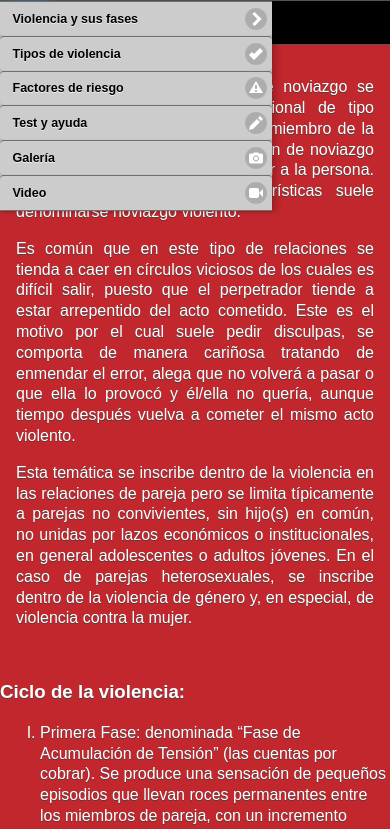
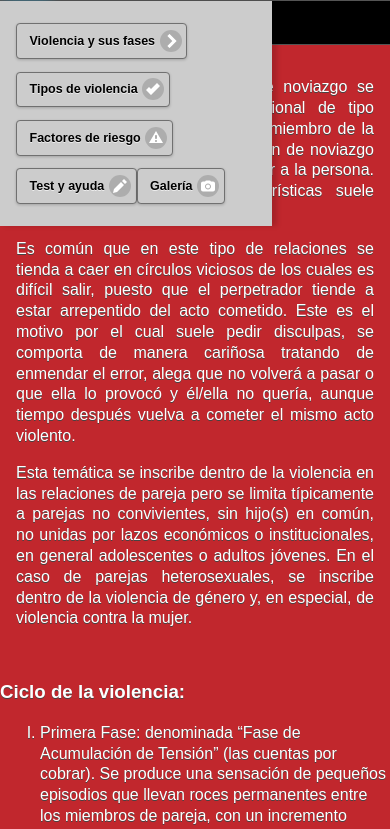
Before and after one commit to AL09F13/violencia, a plain HTML site: page index.html in a window 390 px wide. Both pictures are taken after a click on the button 27 px from the left and 13 px from the top of the page. Shown: the top 829 px of the page. Drawn offline with Linux system fonts and the light colour scheme; some packages are replaced by stand-ins of ours; files whose address does not match are found by name.

Commit message:
dos
aguilar sigue siendo violenta

```diff
--- a/index.html
+++ b/index.html
@@ -18,7 +18,7 @@
   <script src="js/jquery-1.11.2.min.js"></script>
   <script src="js/jquery.mobile-1.4.5.min.js"></script>
   <script src="js/acciones.js" type="text/javascript"></script>
-  <!-- <script src="phonegap.js" type="text/javascript"></script> -->
+  <script src="phonegap.js" type="text/javascript"></script>
  </head>
 
  <body>
@@ -27,22 +27,21 @@
  <div data-role="page" id="principal" >
   <div data-role="header">
     <h1>Violencia en el noviazgo</h1>
+
     <a href="#mipanel" class="ui-btn-left ui-btn ui-btn-inline ui-mini ui-corner-all ui-btn-icon-left ui-icon-bars"></a>
 
     <div data-role="panel" data-position="left" id="mipanel" data-display="overlay">
-   <ul data-role="listview">
-   <li><a href="#principal" id="btnprincipal"   data-transition="pop" class="ui-btn ui-icon-carat-r ui-btn-icon-right ui-shadow ui-corner-all">Violencia y sus fases</a></li>
 
- <li><a href="#tipos" id="btntipos"   data-transition="pop" class="ui-btn ui-icon-check ui-btn-icon-right ui-shadow ui-corner-all">Tipos de violencia</a></li>
+   <a href="#principal" id="btnprincipal"   data-transition="pop" class="ui-btn ui-icon-carat-r ui-btn-icon-right ui-shadow ui-corner-all">Violencia y sus fases</a></li>
 
- <li><a href="#factores" id="btnfactores"   data-transition="pop" class="ui-btn ui-icon-alert ui-btn-icon-right ui-shadow ui-corner-all">Factores de riesgo</a></li>
+ <a href="#tipos" id="btntipos"   data-transition="pop" class="ui-btn ui-icon-check ui-btn-icon-right ui-shadow ui-corner-all">Tipos de violencia</a></li>
 
- <li><a href="#test" id="btntest"   data-transition="pop" class="ui-btn ui-icon-edit ui-btn-icon-right ui-shadow ui-corner-all">Test y ayuda</a></li>
+ <a href="#factores" id="btnfactores"   data-transition="pop" class="ui-btn ui-icon-alert ui-btn-icon-right ui-shadow ui-corner-all">Factores de riesgo</a></li>
 
- <li><a href="#galeria" id="btngaleria"   data-transition="pop" class="ui-btn ui-icon-camera ui-btn-icon-right ui-shadow ui-corner-all">Galería</a></li>
+ <a href="#test" id="btntest"   data-transition="pop" class="ui-btn ui-icon-edit ui-btn-icon-right ui-shadow ui-corner-all">Test y ayuda</a></li>
 
-  <li><a href="#video" id="btnvideo"   data-transition="pop" class="ui-btn ui-icon-video ui-btn-icon-right ui-shadow ui-corner-all">Video</a></li>
-  </ul>
+ <a href="#galeria" id="btngaleria"   data-transition="pop" class="ui-btn ui-icon-camera ui-btn-icon-right ui-shadow ui-corner-all">Galería</a></li>
+
  </div>
 
   </div>
@@ -94,7 +93,6 @@
 
  <li><a href="#galeria" id="btngaleria"   data-transition="pop" class="ui-btn ui-icon-camera ui-btn-icon-right ui-shadow ui-corner-all">Galería</a></li>
 
-  <li><a href="#video" id="btnvideo"   data-transition="pop" class="ui-btn ui-icon-video ui-btn-icon-right ui-shadow ui-corner-all">Video</a></li>
   </ul>
  </div>
 
@@ -169,7 +167,6 @@
 
  <li><a href="#galeria" id="btngaleria"   data-transition="pop" class="ui-btn ui-icon-camera ui-btn-icon-right ui-shadow ui-corner-all">Galería</a></li>
 
-  <li><a href="#video" id="btnvideo"   data-transition="pop" class="ui-btn ui-icon-video ui-btn-icon-right ui-shadow ui-corner-all">Video</a></li>
   </ul>
  </div>
 
@@ -243,7 +240,6 @@
 
  <li><a href="#galeria" id="btngaleria"   data-transition="pop" class="ui-btn ui-icon-camera ui-btn-icon-right ui-shadow ui-corner-all">Galería</a></li>
 
-  <li><a href="#video" id="btnvideo"   data-transition="pop" class="ui-btn ui-icon-video ui-btn-icon-right ui-shadow ui-corner-all">Video</a></li>
   </ul>
  </div>
 
@@ -342,7 +338,6 @@
 
  <li><a href="#galeria" id="btngaleria"   data-transition="pop" class="ui-btn ui-icon-camera ui-btn-icon-right ui-shadow ui-corner-all">Galería</a></li>
 
-  <li><a href="#video" id="btnvideo"   data-transition="pop" class="ui-btn ui-icon-video ui-btn-icon-right ui-shadow ui-corner-all">Video</a></li>
   </ul>
  </div>
 
@@ -475,48 +470,5 @@
  </div>
  <!-- Galería -->
 
- <!-- Video -->
- <div data-role="page" id="video" >
-  <div data-role="header">
-    <h1>Video</h1>
-
-    <a href="#mipanel" class="ui-btn-left ui-btn ui-btn-inline ui-mini ui-corner-all ui-btn-icon-left ui-icon-bars"></a>
-
-    <div data-role="panel" data-position="left" id="mipanel" data-display="overlay">
-   <ul data-role="listview">
-   <li><a href="#principal" id="btnprincipal"   data-transition="pop" class="ui-btn ui-icon-carat-r ui-btn-icon-right ui-shadow ui-corner-all">Violencia y sus fases</a></li>
-
- <li><a href="#tipos" id="btntipos"   data-transition="pop" class="ui-btn ui-icon-check ui-btn-icon-right ui-shadow ui-corner-all">Tipos de violencia</a></li>
-
- <li><a href="#factores" id="btnfactores"   data-transition="pop" class="ui-btn ui-icon-alert ui-btn-icon-right ui-shadow ui-corner-all">Factores de riesgo</a></li>
-
- <li><a href="#test" id="btntest"   data-transition="pop" class="ui-btn ui-icon-edit ui-btn-icon-right ui-shadow ui-corner-all">Test y ayuda</a></li>
-
- <li><a href="#galeria" id="btngaleria"   data-transition="pop" class="ui-btn ui-icon-camera ui-btn-icon-right ui-shadow ui-corner-all">Galería</a></li>
-
-  <li><a href="#video" id="btnvideo"   data-transition="pop" class="ui-btn ui-icon-video ui-btn-icon-right ui-shadow ui-corner-all">Video</a></li>
-  </ul>
- </div>
-
-  </div>
-
-  <div data-role="main" class="ui-content" align="center">
-  <br>
-  <br>
-    <video width="500" height="300" controls>
-  <source src="video/VIOLENCIA_EN_EL_NOVIAZGO.mp4" type="video/mp4">
-</video>
-
-  </div>
-
-<br>
-<br>
-
-  <div data-role="footer">
-    <h1>@Huevito</h1>
-  </div>
- </div>
- <!-- Video -->
-
  </body>
 </html>
--- a/js/acciones.js
+++ b/js/acciones.js
@@ -7,23 +7,21 @@ document.addEventListener("deviceready",function(){
 	});
 
 	$('#btntipos').on('tap',function(){
-	navigator.vibrate(1000);
-	});
+	navigator.notification.beep(2);
+});
 
 	$('#btnfactores').on('tap',function(){
 	navigator.vibrate(1000);
 	});
 
 	$('#btntest').on('tap',function(){
-	navigator.vibrate(1000);
-	});
+	navigator.notification.beep(2);
+});
 
 	$('#btngaleria').on('tap',function(){
 	navigator.vibrate(1000);
 	});
 
-	$('#btnvideo').on('tap',function(){
-	navigator.vibrate(1000);
-	});
+
 });
 });
```
